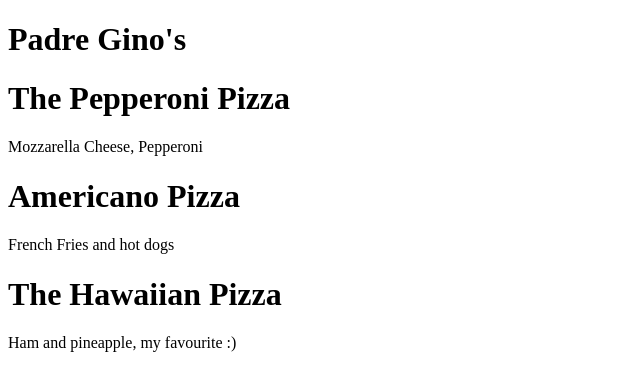
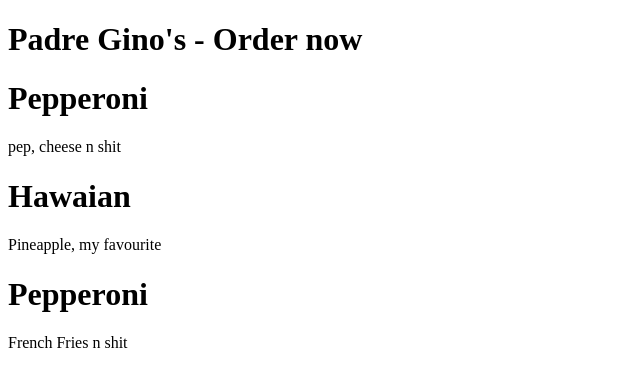
Before and after one commit to harry-pap/complete-react-intro-v9, a React (Vite) app: page / in a window 1280 px wide. Shown: the top 390 px of the page, without its empty margins (0-640 px from the left). Built offline with nearby package versions, Linux system fonts and the light colour scheme.

Commit message:
configure ESLint for JSX

```diff
--- a/index.html
+++ b/index.html
@@ -8,6 +8,6 @@
 <body>
 <div id="root">Say hello there</div>
 <!--    <script src="script.js" defer></script>-->
-<script type="module" src="./src/App.js"></script>
+<script type="module" src="./src/App.jsx"></script>
 </body>
 </html>
--- a/package.json
+++ b/package.json
@@ -20,6 +20,7 @@
     "@vitejs/plugin-react": "^6.0.5",
     "eslint": "^10.8.1",
     "eslint-config-prettier": "^10.1.8",
+    "eslint-plugin-react": "^7.37.5",
     "globals": "^17.11.0",
     "prettier": "^3.9.6",
     "vite": "^8.2.1"
@@ -27,5 +28,10 @@
   "dependencies": {
     "react": "^19.2.8",
     "react-dom": "^19.2.8"
+  },
+  "overrides": {
+    "eslint-plugin-react": {
+      "eslint": "$eslint"
+    }
   }
 }
--- a/src/App.js
+++ /dev/null
@@ -1,32 +0,0 @@
-import React from "react";
-import { createRoot } from "react-dom/client";
-
-const Pizza = (props) => {
-  return React.createElement("div", {}, [
-    React.createElement("h1", {}, props.name),
-    React.createElement("p", {}, props.description),
-  ]);
-};
-
-const App = () => {
-  return React.createElement("div", {}, [
-    React.createElement("h1", {}, "Padre Gino's"),
-
-    React.createElement(Pizza, {
-      name: "The Pepperoni Pizza",
-      description: "Mozzarella Cheese, Pepperoni",
-    }),
-    React.createElement(Pizza, {
-      name: "Americano Pizza",
-      description: "French Fries and hot dogs",
-    }),
-    React.createElement(Pizza, {
-      name: "The Hawaiian Pizza",
-      description: "Ham and pineapple, my favourite :)",
-    }),
-  ]);
-};
-
-const container = document.getElementById("root");
-const root = createRoot(container);
-root.render(React.createElement(App));
--- /dev/null
+++ b/src/App.jsx
@@ -0,0 +1,17 @@
+import { createRoot } from "react-dom/client";
+import Pizza from "./Pizza.jsx";
+
+const App = () => {
+  return (
+    <div>
+      <h1>Padre Gino's - Order now</h1>
+      <Pizza name="Pepperoni" description="pep, cheese n shit" />
+      <Pizza name="Hawaian" description="Pineapple, my favourite" />
+      <Pizza name="Pepperoni" description="French Fries n shit" />
+    </div>
+  );
+};
+
+const container = document.getElementById("root");
+const root = createRoot(container);
+root.render(<App />);
--- /dev/null
+++ b/src/Pizza.jsx
@@ -0,0 +1,10 @@
+const Pizza = (props) => {
+  return (
+    <div className="pizza">
+      <h1>{props.name}</h1>
+      <p>{props.description}</p>
+    </div>
+  );
+};
+
+export default Pizza;
```
Also changed, not shown: eslint.config.mjs (+20 -0 lines), 1 other file (tests, documents, lock files or other folders).
